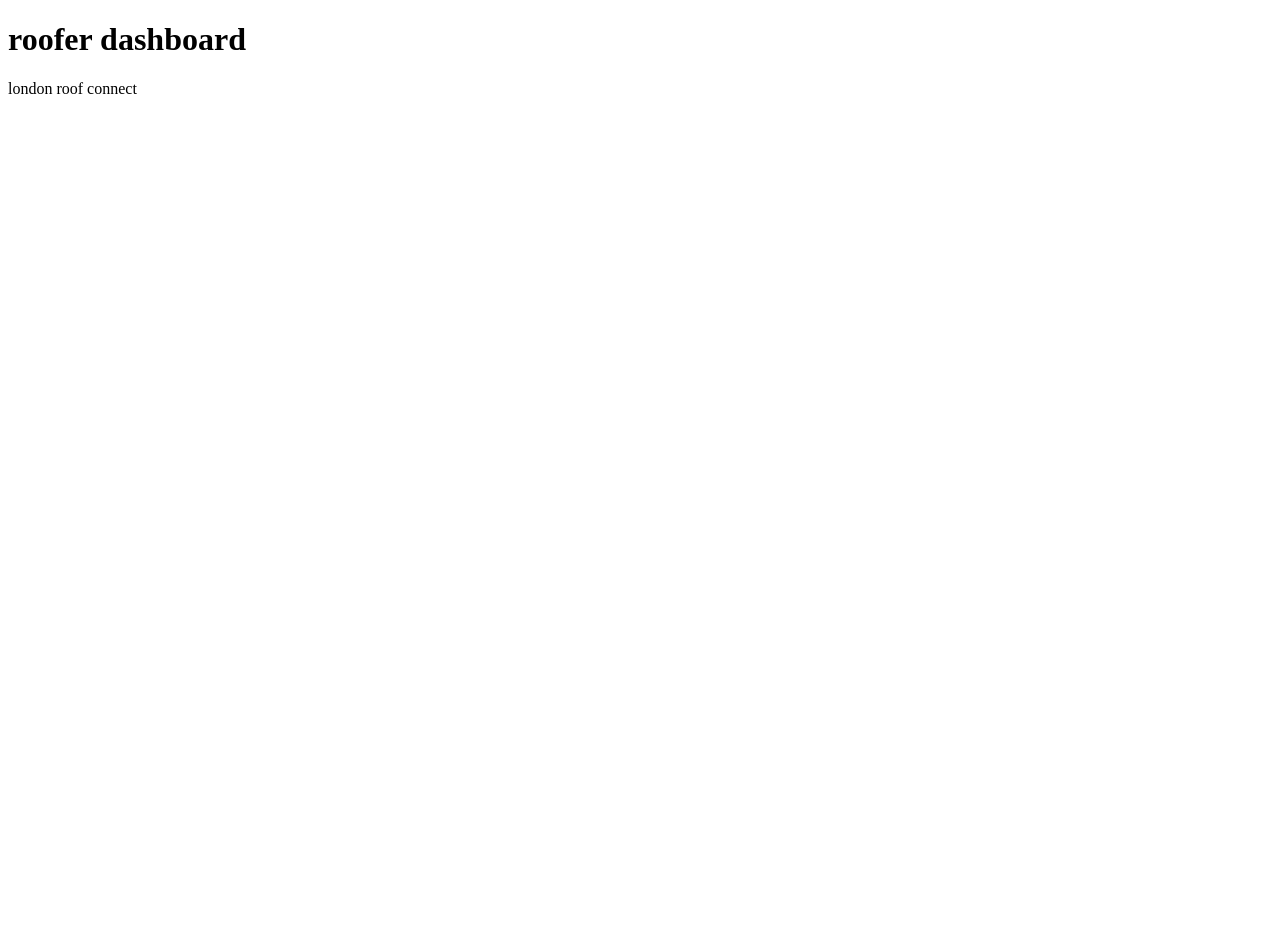
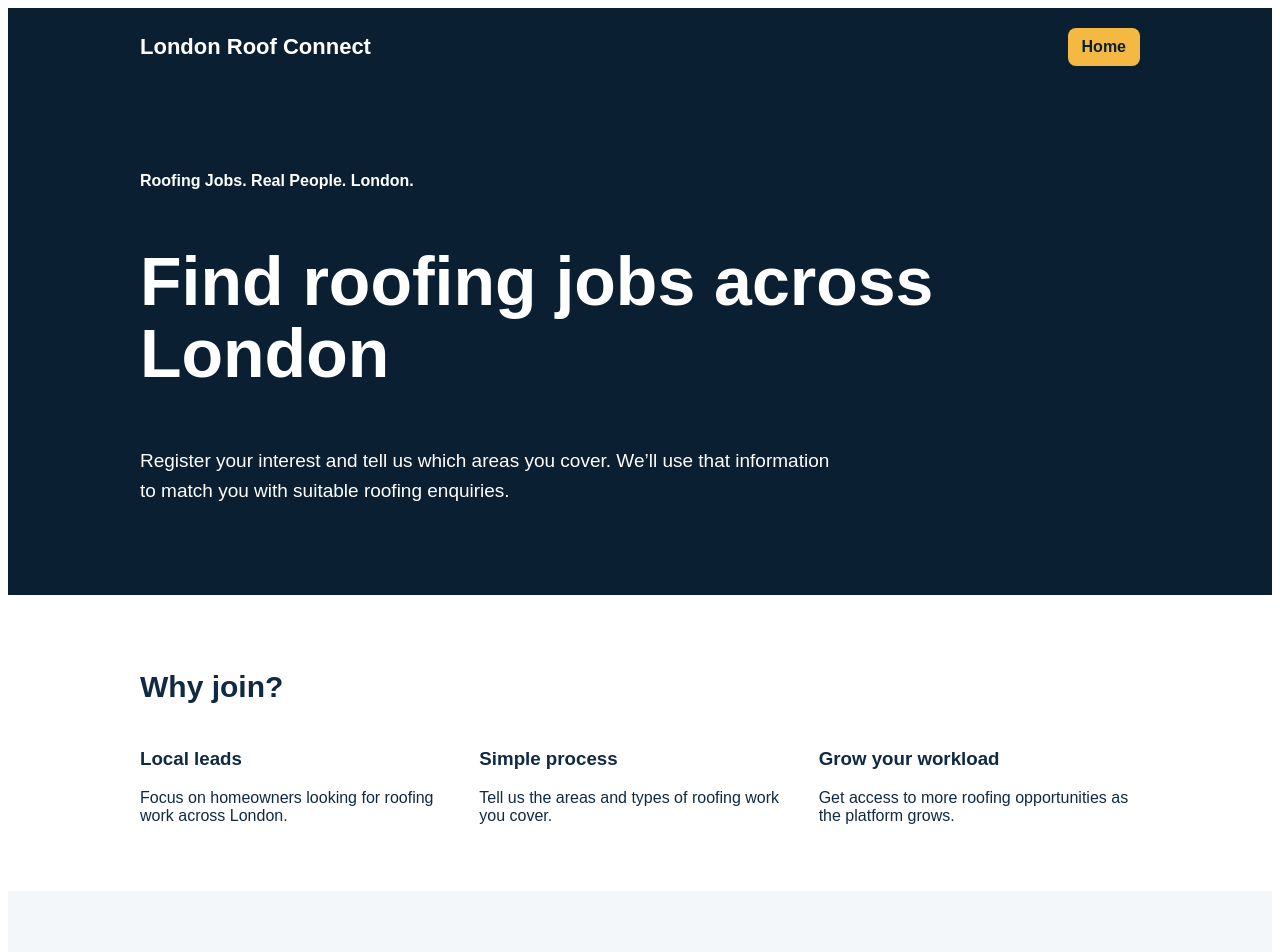
Before and after one commit to londonroofconnect/london-roof-connect, a Next.js app: page /roofer in a window 1280 px wide. Shown: the top 952 px of the page. Before the commit the page ends 800 px from the top, so only its background shows below. Built offline with nearby package versions, Linux system fonts and the light colour scheme.

Commit message:
build roofer page

```diff
--- a/app/roofer/page.js
+++ b/app/roofer/page.js
@@ -1 +1,193 @@
-export default function rooferpage() { return <main><h1>roofer dashboard</h1><p> london roof connect</p></main>; }
+export default function RooferPage() {
+  const field = {
+    width: "100%",
+    boxSizing: "border-box",
+    padding: "14px",
+    border: "1px solid #ccd6e0",
+    borderRadius: "9px",
+    fontSize: "16px"
+  };
+
+  return (
+    <main style={{ fontFamily: "Arial, sans-serif", color: "#102a43", margin: 0 }}>
+      <header style={{
+        background: "#0b1f33",
+        color: "white",
+        padding: "20px"
+      }}>
+        <div style={{
+          maxWidth: "1000px",
+          margin: "auto",
+          display: "flex",
+          justifyContent: "space-between",
+          alignItems: "center"
+        }}>
+          <a href="/" style={{
+            color: "white",
+            textDecoration: "none",
+            fontWeight: "bold",
+            fontSize: "22px"
+          }}>
+            London Roof Connect
+          </a>
+
+          <a href="/" style={{
+            color: "#0b1f33",
+            background: "#f4b942",
+            padding: "10px 14px",
+            borderRadius: "8px",
+            textDecoration: "none",
+            fontWeight: "bold"
+          }}>
+            Home
+          </a>
+        </div>
+      </header>
+
+      <section style={{
+        background: "#0b1f33",
+        color: "white",
+        padding: "70px 20px"
+      }}>
+        <div style={{ maxWidth: "1000px", margin: "auto" }}>
+          <p style={{ fontWeight: "bold" }}>
+            Roofing Jobs. Real People. London.
+          </p>
+
+          <h1 style={{
+            fontSize: "clamp(40px, 8vw, 68px)",
+            lineHeight: 1.05,
+            maxWidth: "800px"
+          }}>
+            Find roofing jobs across London
+          </h1>
+
+          <p style={{
+            fontSize: "19px",
+            lineHeight: 1.6,
+            maxWidth: "700px"
+          }}>
+            Register your interest and tell us which areas you cover.
+            We’ll use that information to match you with suitable roofing enquiries.
+          </p>
+        </div>
+      </section>
+
+      <section style={{
+        maxWidth: "1000px",
+        margin: "auto",
+        padding: "50px 20px"
+      }}>
+        <h2 style={{ fontSize: "30px" }}>Why join?</h2>
+
+        <div style={{
+          display: "grid",
+          gridTemplateColumns: "repeat(auto-fit, minmax(210px, 1fr))",
+          gap: "18px"
+        }}>
+          <div>
+            <h3>Local leads</h3>
+            <p>Focus on homeowners looking for roofing work across London.</p>
+          </div>
+
+          <div>
+            <h3>Simple process</h3>
+            <p>Tell us the areas and types of roofing work you cover.</p>
+          </div>
+
+          <div>
+            <h3>Grow your workload</h3>
+            <p>Get access to more roofing opportunities as the platform grows.</p>
+          </div>
+        </div>
+      </section>
+
+      <section style={{
+        background: "#f4f7fa",
+        padding: "55px 20px"
+      }}>
+        <div style={{ maxWidth: "700px", margin: "auto" }}>
+          <h2 style={{ fontSize: "32px" }}>Register as a roofer</h2>
+
+          <p>Fill in your details below.</p>
+
+          <form
+            action="mailto:info@londonroofconnect.com"
+            method="post"
+            encType="text/plain"
+            style={{ display: "grid", gap: "13px" }}
+          >
+            <input
+              name="Name"
+              required
+              placeholder="Your name"
+              style={field}
+            />
+
+            <input
+              name="Company"
+              placeholder="Company name"
+              style={field}
+            />
+
+            <input
+              name="Phone"
+              required
+              type="tel"
+              placeholder="Phone number"
+              style={field}
+            />
+
+            <input
+              name="Email"
+              required
+              type="email"
+              placeholder="Email address"
+              style={field}
+            />
+
+            <input
+              name="Areas covered"
+              required
+              placeholder="Areas you cover e.g. Croydon, Bromley"
+              style={field}
+            />
+
+            <textarea
+              name="Services"
+              rows="5"
+              placeholder="What roofing work do you cover?"
+              style={field}
+            />
+
+            <button
+              type="submit"
+              style={{
+                background: "#0b1f33",
+                color: "white",
+                border: 0,
+                padding: "16px",
+                borderRadius: "9px",
+                fontSize: "17px",
+                fontWeight: "bold"
+              }}
+            >
+              Register Interest
+            </button>
+          </form>
+        </div>
+      </section>
+
+      <footer style={{
+        background: "#0b1f33",
+        color: "white",
+        textAlign: "center",
+        padding: "28px"
+      }}>
+        <strong>London Roof Connect</strong>
+        <br />
+        Roofing Jobs. Real People. London.
+      </footer>
+    </main>
+  );
+}
```
